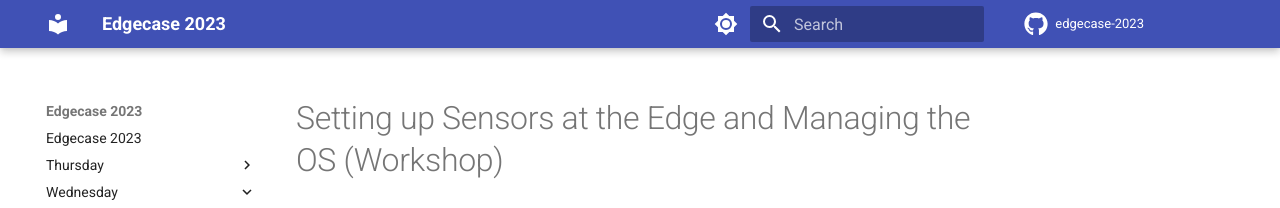
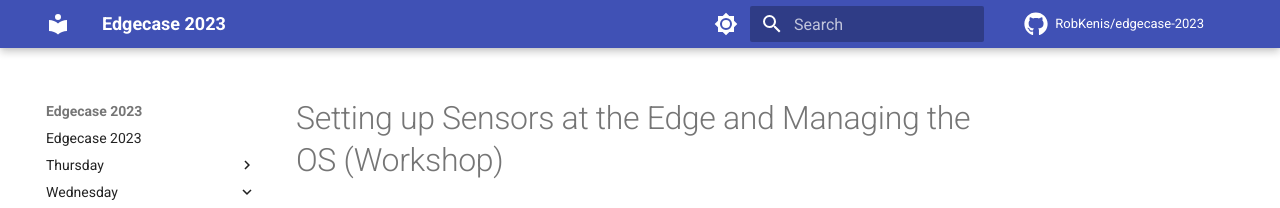
Before and after one commit to RobKenis/edgecase-2023, an MkDocs documentation site: the page built from docs/wednesday/7-sensors-at-the-edge.md, in a window 1280 px wide. Shown: the top 208 px of the page. Built offline with MkDocs 1.6.1 and Material for MkDocs 9.7.7, drawn with Linux system fonts in a browser that asks for light colours; comment, search, counter and statistics services are not loaded.

Commit message:
Fix repo name in mkdocs

```diff
--- a/mkdocs.yml
+++ b/mkdocs.yml
@@ -1,6 +1,6 @@
 site_name: Edgecase 2023
 repo_url: https://github.com/RobKenis/edgecase-2023
-repo_name: edgecase-2023
+repo_name: RobKenis/edgecase-2023
 
 plugins:
   - search
```
Also changed, not shown: docs/thursday/9-managing-secrets-at-scale.md (added, +1 -0 lines).
